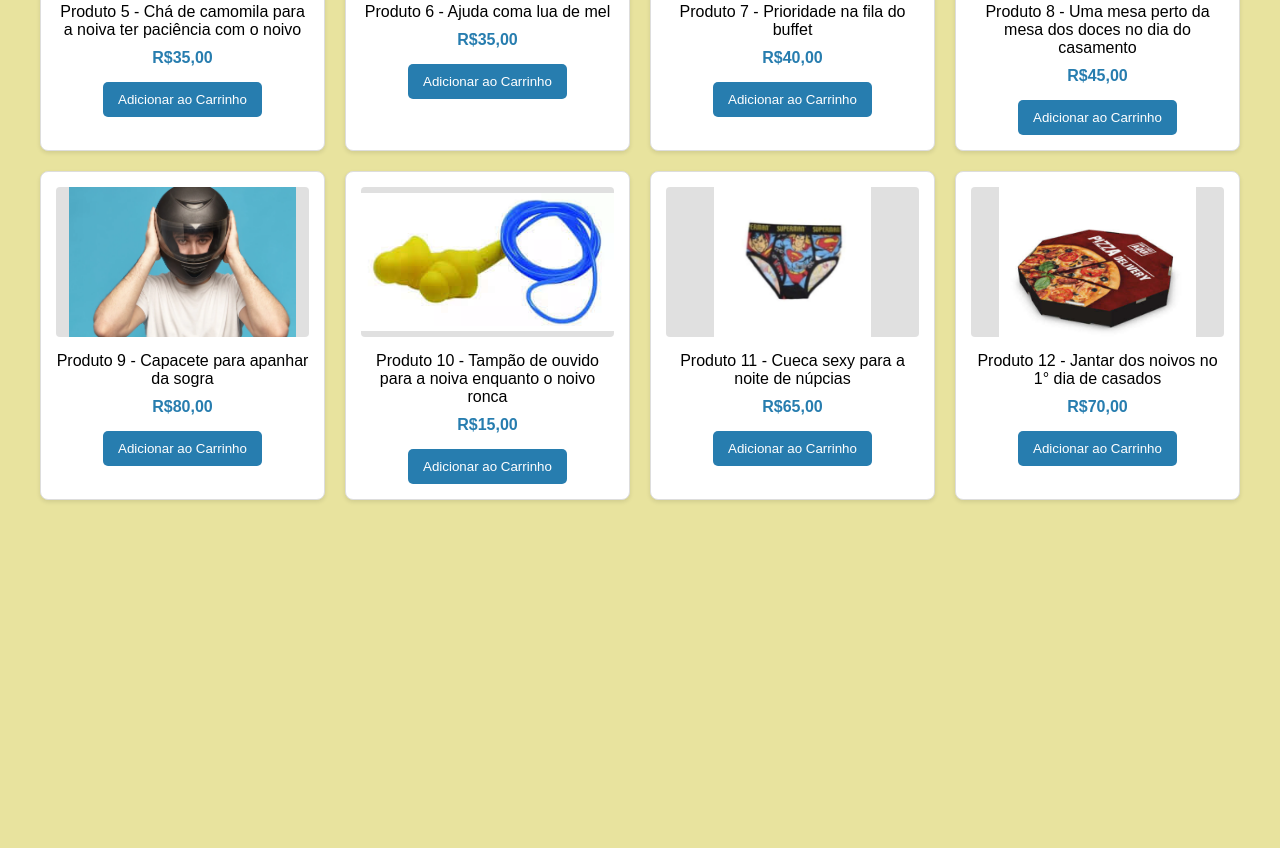
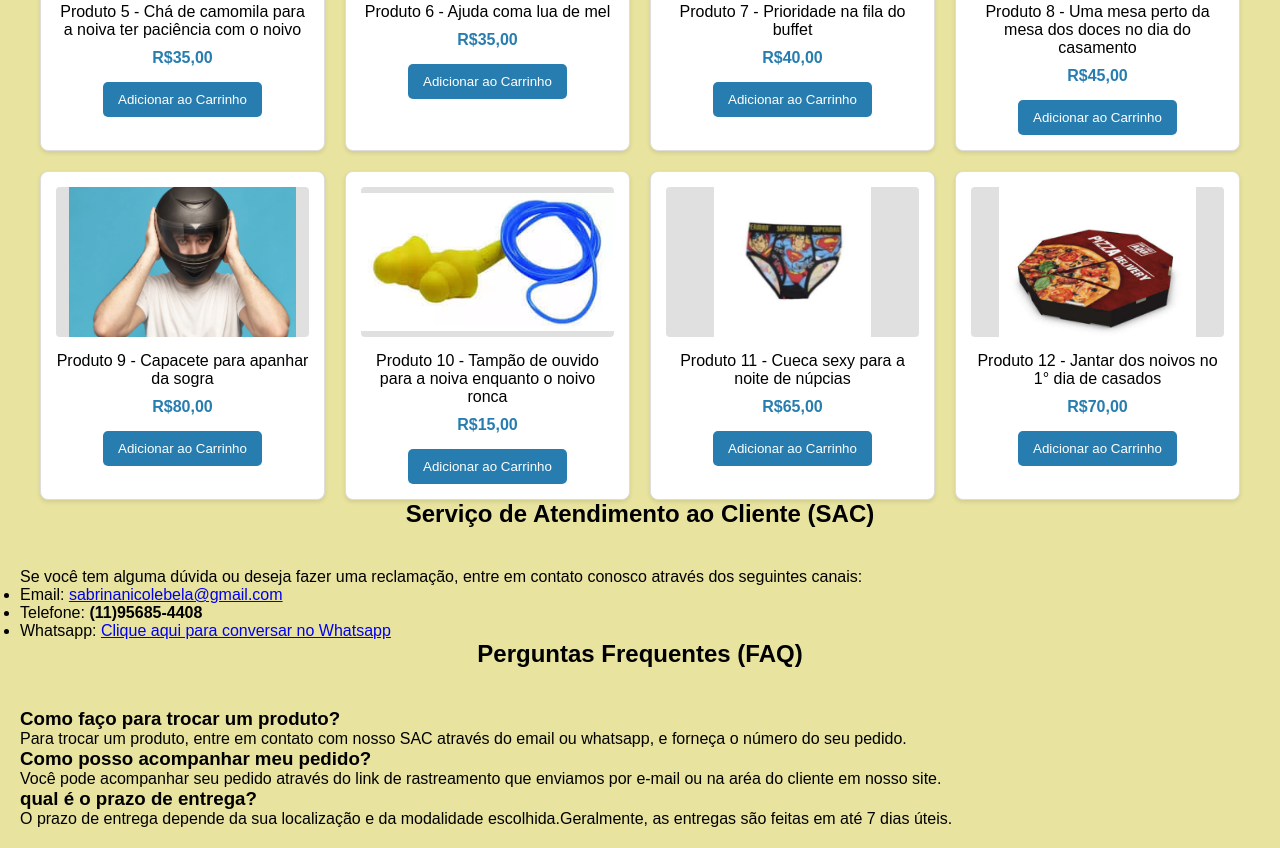
Before and after one commit to Sabrinabela/sw2, a plain HTML site: page sw2/ex190825/presentes.html in a window 1280 px wide. Shown: the part 836-1684 px from the top of the page. Before the commit the page ends 1356 px from the top, so only its background shows below. Drawn offline with Linux system fonts and the light colour scheme.

Commit message:
Add files via upload

```diff
--- a/sw2/ex190825/presentes.html
+++ b/sw2/ex190825/presentes.html
@@ -146,7 +146,34 @@
         <div id="total-carrinho">Total: R$0,00</div>
         <button id="btn-finalizar">Finalizar Compra</button>
     </aside>
+    <section id="sac">
+        <h1>Serviço de Atendimento ao Cliente (SAC)</h1>
+        <p>Se você tem alguma dúvida ou deseja fazer uma reclamação, entre em contato conosco através dos seguintes canais:</p>
+        <ul>
+            <li>Email: <a href="mailto:sabrinanicolebela@gmail.com">sabrinanicolebela@gmail.com</a></li>
+            <li>Telefone: <strong>(11)95685-4408</strong></li>
+            <li>Whatsapp: <a href="https://wa.me/5511956854408" target="_blank">Clique aqui para conversar no Whatsapp</a></li>
+        </ul>
+    </section>
 
+    <section id="faq">
+        <h1>Perguntas Frequentes (FAQ)</h1>
+
+        <div class="faq-item">
+            <h3 class="faq-question" onclick="toggleanswer('faq1')">Como faço para trocar um produto?</h3>
+            <p id="faq1" class="faq-answer">Para trocar um produto, entre em contato com nosso SAC através do email ou whatsapp, e forneça o número do seu pedido.</p>
+        </div>
+
+        <div class="faq-item">
+            <h3 class="faq-question" onclick="toggleanswer('faq2')">Como posso acompanhar meu pedido?</h3>
+            <p id="faq2" class="faq-answer">Você pode acompanhar seu pedido através do link de rastreamento que enviamos por e-mail ou na aréa do cliente em nosso site.</p>
+        </div>
+
+        <div class="faq-item">
+            <h3 class="faq-question" onclick="toggleanswer('faq1')">qual é o prazo de entrega?</h3>
+            <p id="faq3" class="faq-answer">O prazo de entrega depende da sua localização e da modalidade escolhida.Geralmente, as entregas são feitas em até 7 dias úteis.</p>
+        </div>
+    </section>
 
 </body>
 </html>
```
